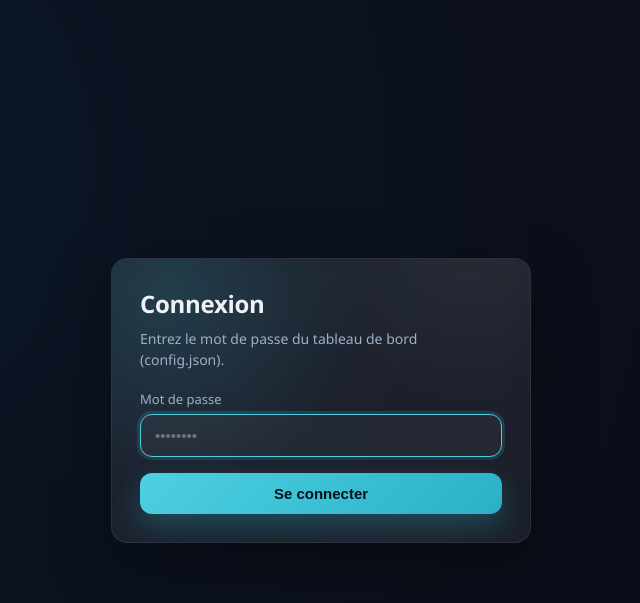
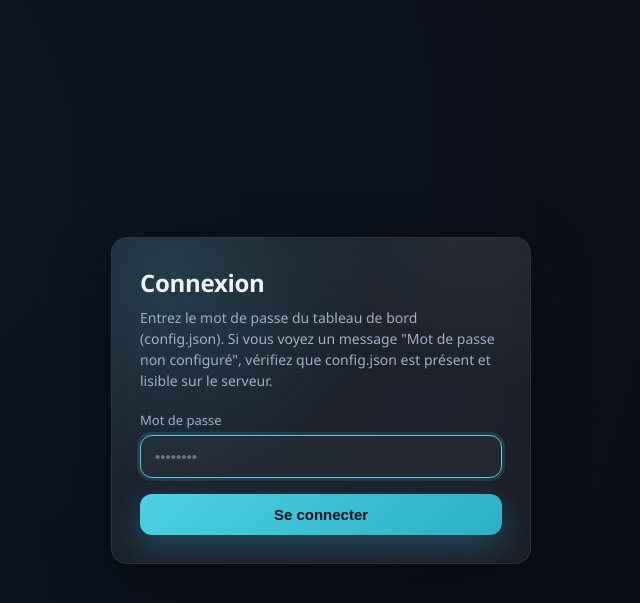
Before and after one commit to BunaTech-G/Dash-Fleet, a Flask app: page /login in a window 1280 px wide. Shown: the top 603 px of the page, without its empty margins (319-959 px from the left). Run offline with Flask 2, Linux system fonts and the light colour scheme.

Commit message:
fix: améliorer la gestion du mot de passe du tableau de bord et mettre à jour les messages d'erreur

```diff
--- a/config.example.json
+++ b/config.example.json
@@ -4,5 +4,6 @@
   "token": "REMPLACER_PAR_FLEET_TOKEN",
   "interval": 30,
   "machine_id": "",
-  "log_file": "logs/agent.log"
+  "log_file": "logs/agent.log",
+  "dashboard_password": "REMPLACEZ_PAR_UN_SECRET"
 }
--- a/config.json
+++ b/config.json
@@ -5,5 +5,5 @@
   "interval": 30,
   "machine_id": "",
   "log_file": "logs/agent.log",
-  "dashboard_password": "09_8uFhoSYmSUY2jdqK8GWoogQR3YQs_"
+  "dashboard_password": "demo1234"
 }
--- a/main.py
+++ b/main.py
@@ -141,10 +141,14 @@ def init_admin():
 
 
 # --- Authentification minimale par mot de passe unique ---
-CONFIG_PATH = Path("config.json")
+BASE_DIR = Path(__file__).resolve().parent
+CONFIG_PATH = Path(os.environ.get("DASHBOARD_CONFIG") or (BASE_DIR / "config.json"))
 
 
 def _get_dashboard_password() -> str | None:
+    env_pwd = os.environ.get("DASHBOARD_PASSWORD")
+    if env_pwd:
+        return str(env_pwd)
     try:
         if CONFIG_PATH.exists():
             data = json.loads(CONFIG_PATH.read_text(encoding="utf-8"))
@@ -170,7 +174,7 @@ def require_password(view_func):
 def login():
     expected = _get_dashboard_password()
     if not expected:
-        flash("Mot de passe non configuré (config.json -> dashboard_password)")
+        flash("Mot de passe non configuré (config.json -> dashboard_password ou env DASHBOARD_PASSWORD)")
     if request.method == 'POST':
         password = request.form.get('password', '')
         next_url = request.args.get('next') or url_for('dashboard')
--- a/templates/login.html
+++ b/templates/login.html
@@ -136,7 +136,7 @@
 <body>
   <div class="card" role="main">
     <h1>Connexion</h1>
-    <p class="sub">Entrez le mot de passe du tableau de bord (config.json).</p>
+    <p class="sub">Entrez le mot de passe du tableau de bord (config.json). Si vous voyez un message "Mot de passe non configuré", vérifiez que config.json est présent et lisible sur le serveur.</p>
 
     {% with messages = get_flashed_messages() %}
       {% if messages %}
```
